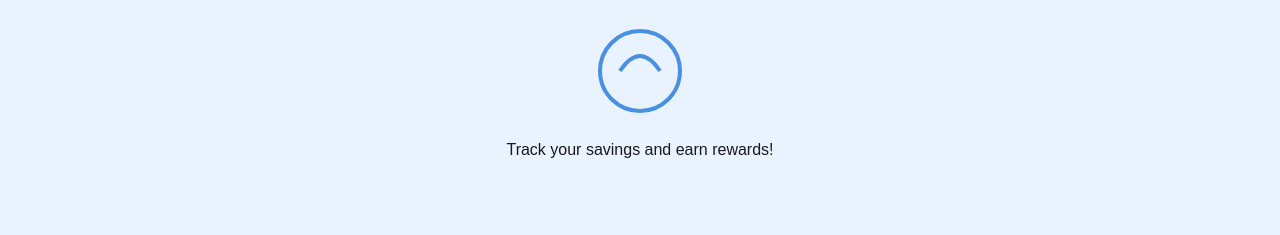
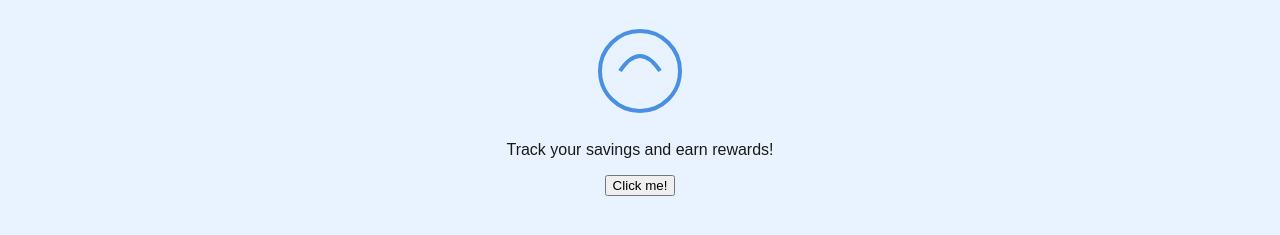
Before and after one commit to vmos-gb/finwiz-landing, a plain HTML site: page savecard.html in a window 1280 px wide. Shown: the part 173-408 px from the top of the page. Drawn offline with Linux system fonts and the light colour scheme.

Commit message:
Add clickable button with alert on SaveCard page

```diff
--- a/savecard.html
+++ b/savecard.html
@@ -39,6 +39,14 @@
       <path d="M30 50 Q50 20 70 50" stroke="#4A90E2" stroke-width="4" fill="none" />
     </svg>
     <p>Track your savings and earn rewards!</p>
+     <button id="saveButton">Click me!</button>
   </main>
+  <script>
+  // Find the button by ID and add a "click" event listener
+      document.getElementById('saveButton').addEventListener('click', function() {
+        alert('Button clicked! 🎉');
+  });
+</script>
+
 </body>
 </html>
```
